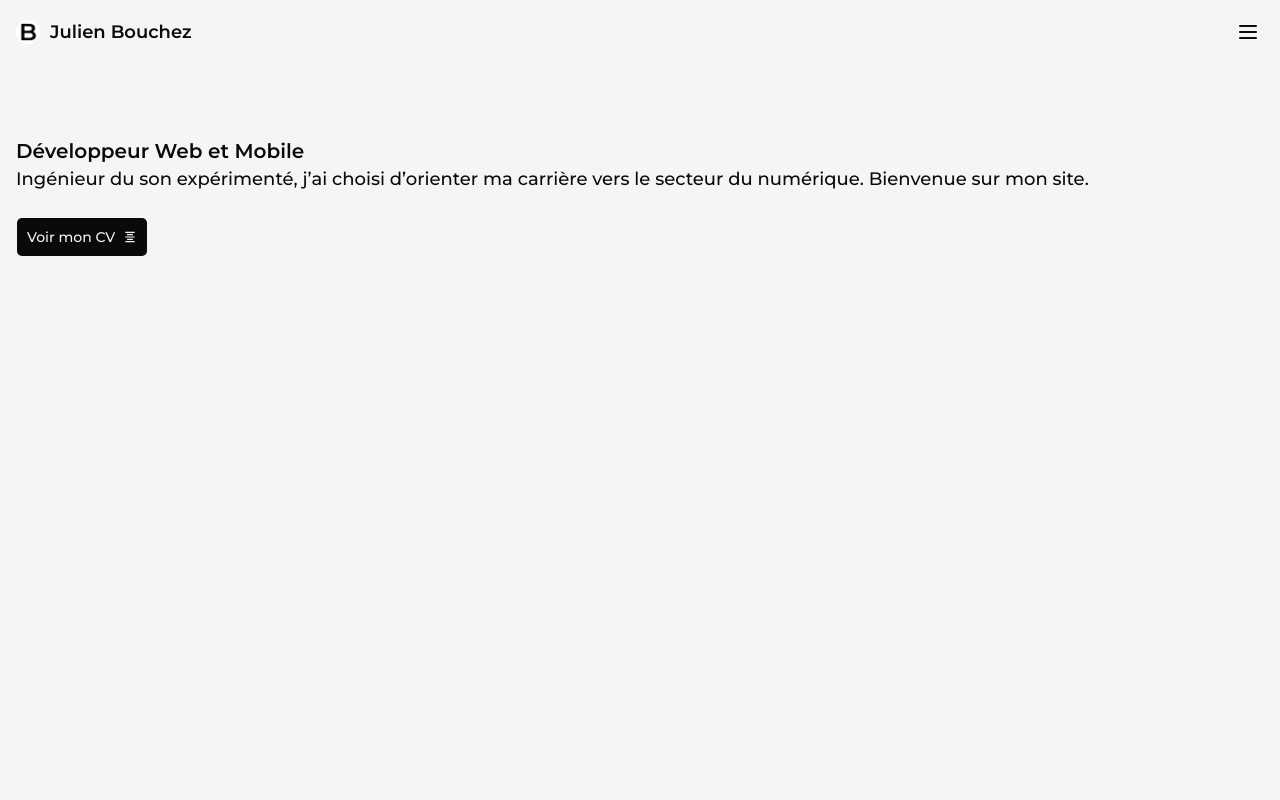
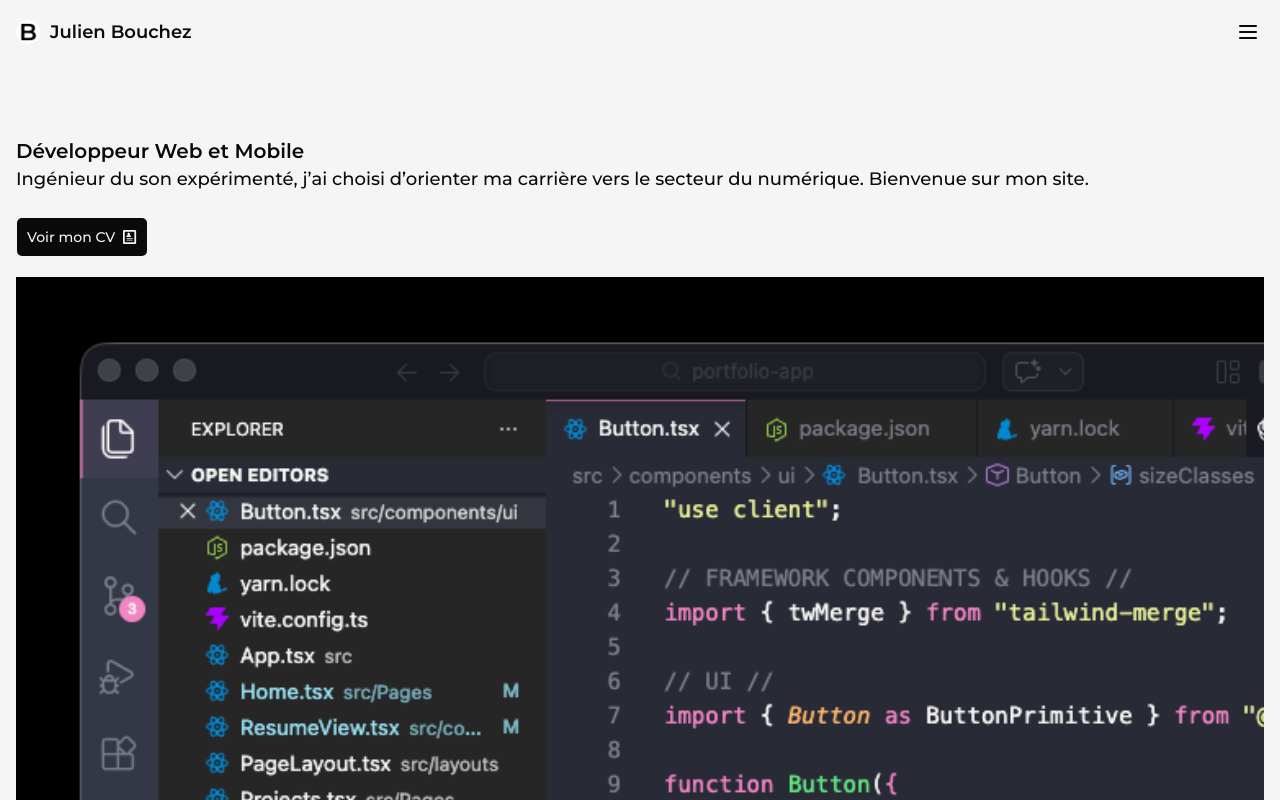
Before and after one commit to julienb84/Portfolio, a React (Vite) app: page / in a window 1280 px wide. Shown: the top 800 px of the page. Built offline with nearby package versions, Linux system fonts and the light colour scheme.

Commit message:
complete home page

```diff
--- a/src/Pages/Home.tsx
+++ b/src/Pages/Home.tsx
@@ -1,11 +1,13 @@
 // COMPONENTS //
 import PageLayout from "../layouts/PageLayout";
 import ResumeView from "../components/common/ResumeView";
+import screenA from "../assets/screen-vs_01_9-16.svg";
 
 const Home = () => {
   return (
     <>
       <PageLayout>
+        <div className="flex flex-col gap-5">
           <div className="mt-18 px-4 flex flex-col gap-6">
             <section>
               <h1 className="text-app-content text-[20px] font-semibold">
@@ -23,6 +25,10 @@ const Home = () => {
               />
             </section>
           </div>
+          <div className="px-4">
+            <img src={screenA} className="w-full aspect-9/16 object-cover" />
+          </div>
+        </div>
       </PageLayout>
     </>
   );
--- a/src/components/common/ResumeView.tsx
+++ b/src/components/common/ResumeView.tsx
@@ -1,3 +1,4 @@
+// COMPONENTS //
 import Drawer from "../ui/drawer/drawerComponents/Drawer";
 import DrawerClose from "../ui/drawer/drawerComponents/DrawerClose";
 import DrawerContent from "../ui/drawer/drawerLayout/DrawerContent";
@@ -8,10 +9,13 @@ import DrawerTitle from "../ui/drawer/drawerContent/DrawerTitle";
 import DrawerTrigger from "../ui/drawer/drawerComponents/DrawerTrigger";
 import Button from "../ui/Button";
 
+// DATA //
 import cv from "../../assets/CV_dev_02-2026_SVG.svg";
 import cvToDownload from "../../assets/Julienbouchez_CV_dev_02-2026_000.pdf";
 
-import { BiAlignMiddle } from "react-icons/bi";
+// UI //
+import { ImProfile } from "react-icons/im";
+import { IoArrowDownOutline } from "react-icons/io5";
 
 interface ResumeViewProps {
   direction?: "top" | "left" | "right";
@@ -58,7 +62,7 @@ const ResumeView: React.FC<ResumeViewProps> = ({
           className={triggerClassName}
         >
           Voir mon CV
-          <BiAlignMiddle />
+          <ImProfile />
         </DrawerTrigger>
         <DrawerContent>
           <DrawerHeader>
@@ -75,7 +79,8 @@ const ResumeView: React.FC<ResumeViewProps> = ({
               className="w-2xs xs:w-90 border-app-content"
               onClick={handleClick}
             >
-              Download
+              Télécharger
+              <IoArrowDownOutline />
             </Button>
             <DrawerClose className="w-2xs xs:w-90">Close</DrawerClose>
           </DrawerFooter>
```
Also changed, not shown: src/assets/screen-vs_01.svg (added), src/assets/screen-vs_01_9-16.svg (added). Lines whose indentation alone changed are shown as unchanged.
